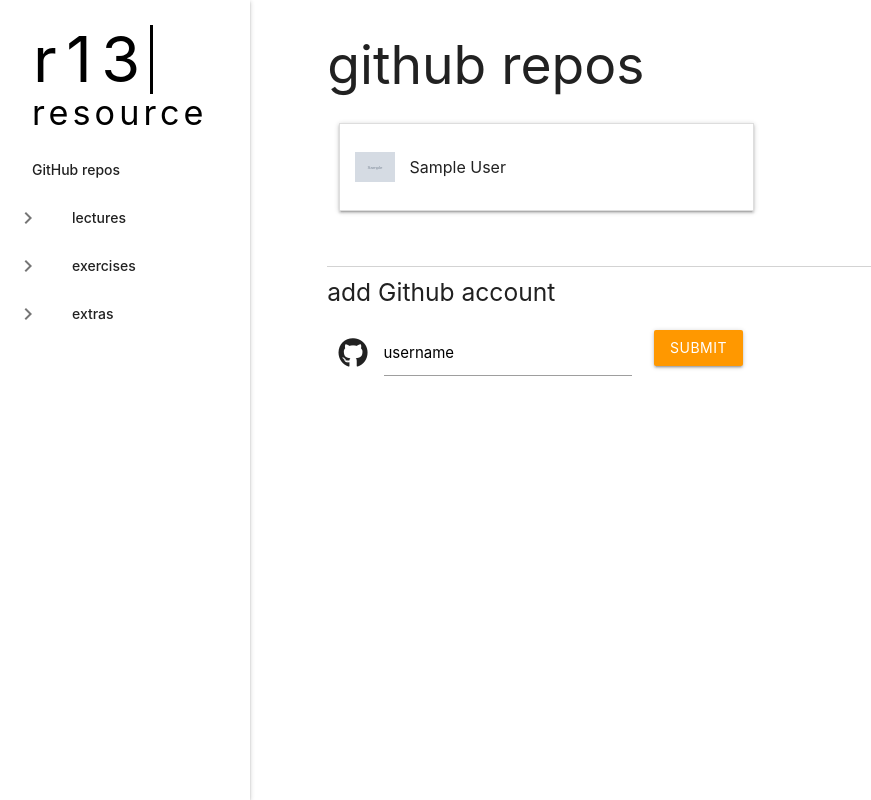
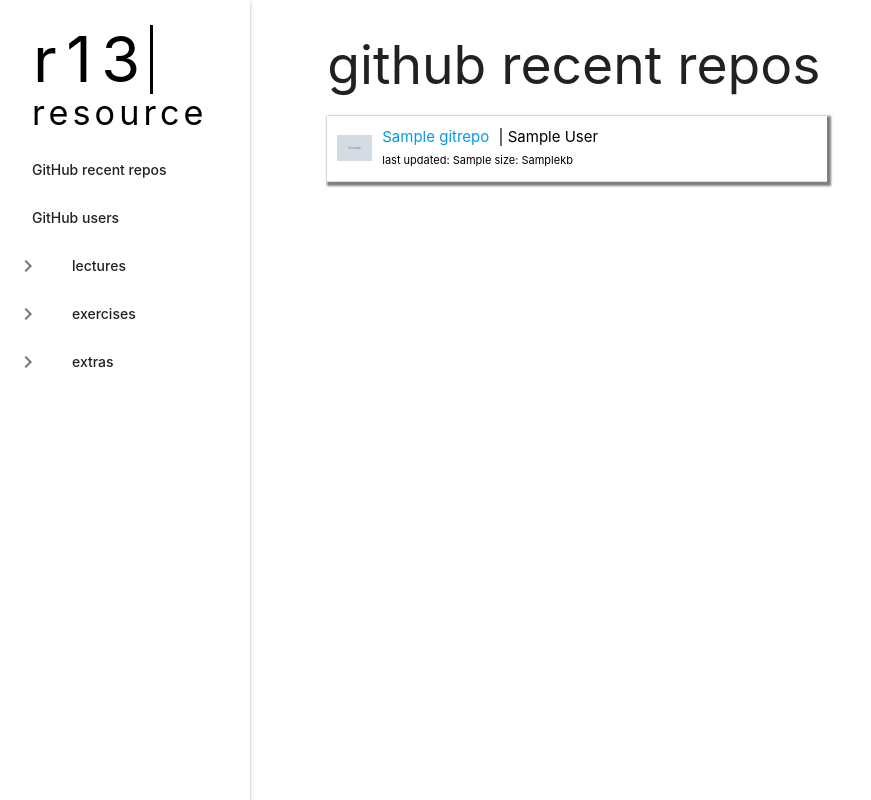
Before and after one commit to chrismartinio/r13resource, a Flask app: page /github-repos in a window 1280 px wide. Shown: the whole page, without its empty margins (0-871 px from the left). Run offline with Flask 2, Linux system fonts and the light colour scheme; tables that the repository leaves empty hold one stand-in row (values such as "Sample post"); grey boxes marked "Sample" are stand-in pictures; some libraries are stand-ins or nearby versions.

Commit message:
recent repos

```diff
--- a/app.py
+++ b/app.py
@@ -62,7 +62,6 @@
     else:
         return '499'
 
-
         # return render_template('github-users.html',
         #                        gitusers=GitUser.query.all(),
         #                        gitrepos=GitRepo.query.all(),
@@ -79,10 +78,6 @@
         #                        exercises=exercises,
         #                        extras=extras)
 
-
-
-
-
     # url = f'https://api.github.com/users/{username}/repos'
     # new_user = GitUser(name=username, url=url)
 
@@ -94,7 +89,7 @@
     # return redirect('/github-users')
 
 
-@app.route('/github-repos')
+@app.route('/github-users')
 def github_repos():
     lectures = Lecture.query.all()
     exercises = Exercise.query.all()
@@ -168,10 +163,16 @@
     exercises = Exercise.query.all()
     extras = Resource.query.order_by(Resource.title).all()
 
+    repos = GitRepo.query.order_by(
+        GitRepo.repo_last_push.desc()).limit(15).all()
+    users = GitUser.query.all()
+
     return render_template('github-repos.html',
                            lectures=lectures,
                            exercises=exercises,
-                           extras=extras)
+                           extras=extras,
+                           repos=repos,
+                           users=users)
 
 
 # @app.route('/lecture/<lecture_id>')
--- a/static/style.css
+++ b/static/style.css
@@ -198,7 +198,7 @@
   }
 
 
-  /* Git hub repos page */
+  /* Git hub users page */
 
   div.nav-wrapper > div {
     background-color: teal;
@@ -230,6 +230,53 @@
     font-size: 12px;
   }
 
+
+  /* Github repos page */
+
+  .repos {
+    width: 500px;
+    padding: 10px;
+    box-shadow: 2px 2px 2px 2px rgba(0,0,0,0.5);
+    width: 500px;
+    padding: 10px;
+    border-bottom: 1px solid #ddd;
+    margin-bottom: 15px;
+  }
+  .repos:hover {
+    background-color: #f1f1f1;
+  }
+
+  .singlerepo {
+
+
+  }
+  a.repolink {
+    display: flex;
+    align-items: center;
+  }
+  a.repolink:hover {
+
+  }
+
+  .repo-owner {
+    color: black;
+    margin-right: 5px;
+  }
+  .repo-time {
+    color: black;
+    font-size: 11px;
+  }
+  .repo-name {
+    margin-right: 5px;
+  }
+  .repo-time {
+    align-items: bottom;
+  }
+  img.gitimg {
+    max-width: 35px;
+    margin-right: 10px;
+  }
+
   /* Container */
 
   .container {
--- a/templates/base.html
+++ b/templates/base.html
@@ -25,7 +25,8 @@
         </div>
           <h4>resource</h4>
       </a>
-      <li><a class="waves-effect waves-orange main-link" href="/github-repos">GitHub repos</a></li>
+      <li><a class="waves-effect waves-orange main-link" href="/github-repos">GitHub recent repos</a></li>
+      <li><a class="waves-effect waves-orange main-link" href="/github-users">GitHub users</a></li>
 
       <!-- lectures menu -->
       <li class="no-padding">
--- a/templates/github-repos.html
+++ b/templates/github-repos.html
@@ -5,8 +5,23 @@
 {% block body %}
 
 <div class="container">
-  <h2>github repos</h2>
+  <h2>github recent repos</h2>
 
+  {% for repo in repos %}
+  <div class="repos">
+    <a target="_blank" href="{{ repo.repo_url }}" class="repolink"><img class="gitimg" src="{{ repo.user.owner_avatar }}"">
+      <div class="singlerepo">
+      <span class=" repo-name">{{ repo.repo_name }} </span>
+      <span class="repo-owner"> | {{ repo.user.owner_name }}</span><br>
+      <span class="repo-time">last updated: {{ repo.repo_last_push }} </span>
+      <span class="repo-time">size: {{ repo.repo_size }}kb</span>
   </div>
+  </a>
 
-  {% endblock %}
+</div>
+
+{% endfor %}
+
+</div>
+
+{% endblock %}
--- a/templates/github-users.html
+++ b/templates/github-users.html
@@ -6,7 +6,8 @@
 
 <div class="container">
 
-  <h2>github repos</h2>
+  <h2>github users</h2>
+  <p>Tap a user to see repos</p>
 
 
   <div class="row">
--- a/templates/index.html
+++ b/templates/index.html
@@ -7,8 +7,6 @@
 <div class="container">
   <h2>welcome</h2>
   <p>Here you can see all lectures, exercises, and GitHub repositories from cohort and instructors.</p>
-
-
 
 
   <div class="section">
```
